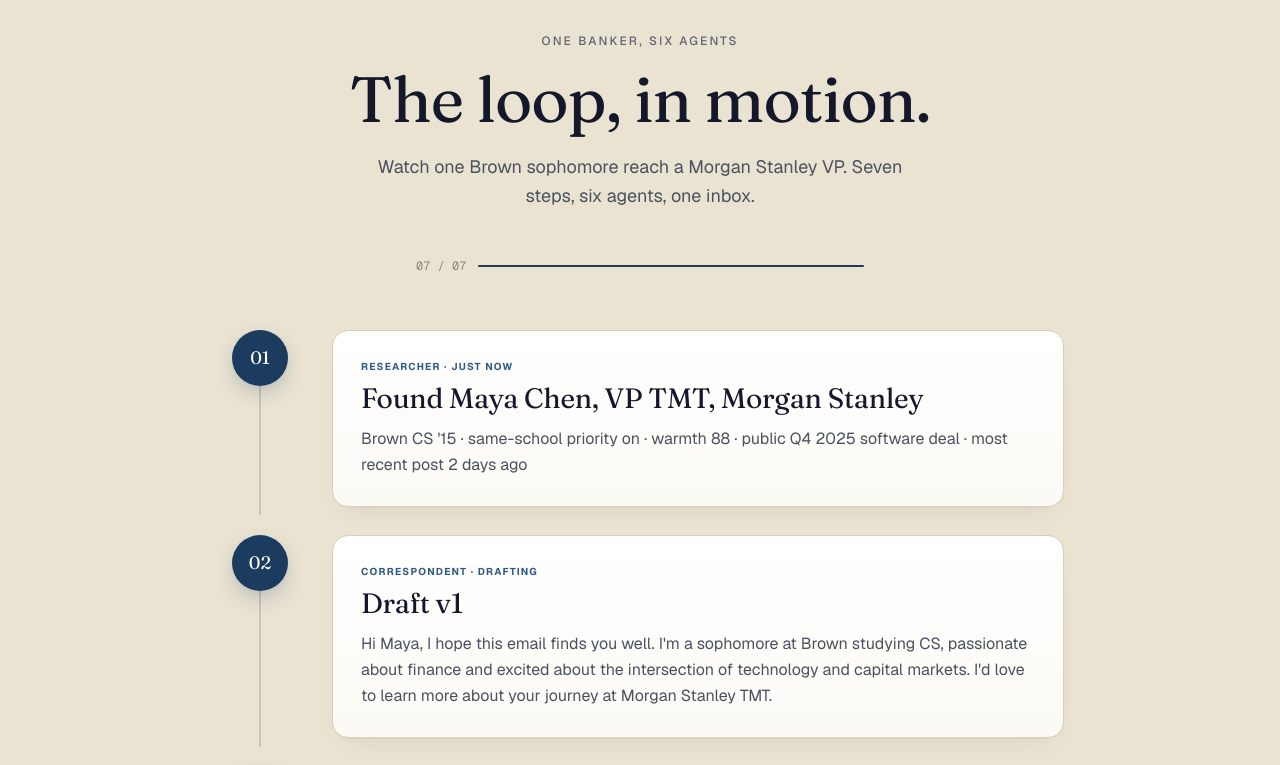
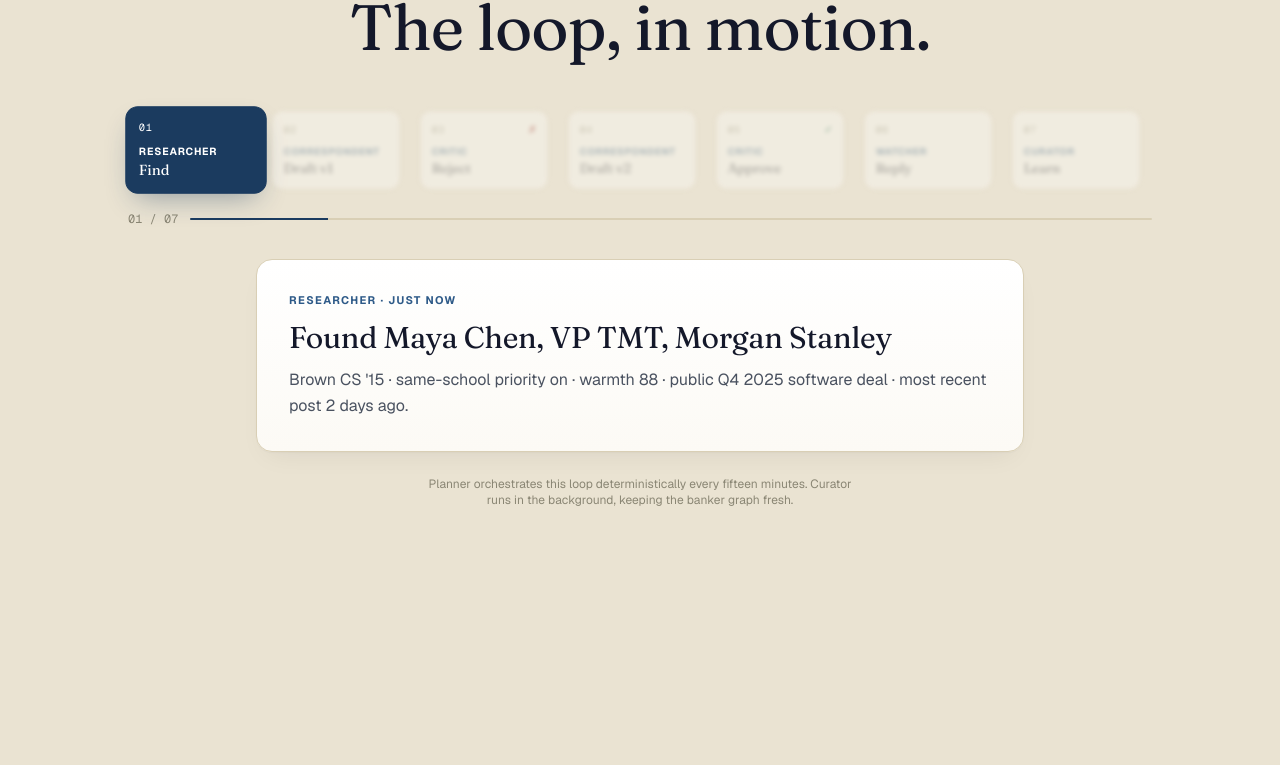
Before and after one commit to Dremix10/WarmIntro, a Next.js app: page / in a window 1280 px wide. Shown: the part 2077-2842 px from the top of the page. Built offline with nearby package versions, Linux system fonts and the light colour scheme; no server answers.

Commit message:
AgentLoop: pinned horizontal pipeline + focus panel, scroll-driven sequential unfold

```diff
--- a/src/app/design-lab/landing-v2/_parts/AgentLoop.tsx
+++ b/src/app/design-lab/landing-v2/_parts/AgentLoop.tsx
@@ -8,6 +8,7 @@
 
 type Step = {
   agent: AgentId;
+  shortLabel: string;
   eyebrow: string;
   title: string;
   body: string;
@@ -17,49 +18,56 @@
 const STEPS: Step[] = [
   {
     agent: "researcher",
+    shortLabel: "Find",
     eyebrow: "Researcher · just now",
     title: "Found Maya Chen, VP TMT, Morgan Stanley",
-    body: "Brown CS '15 · same-school priority on · warmth 88 · public Q4 2025 software deal · most recent post 2 days ago",
+    body: "Brown CS '15 · same-school priority on · warmth 88 · public Q4 2025 software deal · most recent post 2 days ago.",
   },
   {
     agent: "correspondent",
+    shortLabel: "Draft v1",
     eyebrow: "Correspondent · drafting",
-    title: "Draft v1",
+    title: "First pass at the email",
     body: "Hi Maya, I hope this email finds you well. I'm a sophomore at Brown studying CS, passionate about finance and excited about the intersection of technology and capital markets. I'd love to learn more about your journey at Morgan Stanley TMT.",
     variant: "draft",
   },
   {
     agent: "critic",
+    shortLabel: "Reject",
     eyebrow: "Critic · reviewing v1",
     title: "Rejected — too generic",
-    body: "Voice: too formal. Specificity: missing the recent deal reference. Try again.",
+    body: "Voice: too formal. Specificity: missing the recent deal reference. Send back to Correspondent for a revise.",
     variant: "reject",
   },
   {
     agent: "correspondent",
+    shortLabel: "Draft v2",
     eyebrow: "Correspondent · revised",
-    title: "Draft v2",
+    title: "Tighter, in the student's voice",
     body: "Hi Maya, I'm a Brown CS sophomore looking at TMT and saw your team led the Q4 software deal. I'm trying to learn how a banker actually thinks about a deal like that. Free for 15 minutes next week?",
     variant: "draft",
   },
   {
     agent: "critic",
+    shortLabel: "Approve",
     eyebrow: "Critic · reviewing v2",
-    title: "Approved",
-    body: "Voice ✓ · Specificity ✓ · Arc ✓ · Ask ✓. Ready to send.",
+    title: "Approved on all four axes",
+    body: "Voice ✓ · Specificity ✓ · Arc ✓ · Ask ✓. Ready to send from Gmail at the user's preferred time.",
     variant: "approve",
   },
   {
     agent: "watcher",
+    shortLabel: "Reply",
     eyebrow: "Watcher · 2 days later",
-    title: "Reply received",
-    body: "Maya: \"Tuesday 4pm work for you?\" → Stage advanced to Coffee.",
+    title: "Reply received from Maya",
+    body: "\"Tuesday 4pm work for you?\" Stage advanced from Sent → Coffee. Calendar invite drafted automatically.",
   },
   {
     agent: "curator",
+    shortLabel: "Learn",
     eyebrow: "Curator · background",
-    title: "Updated Maya's profile + recent_deal signal",
-    body: "Tomorrow's queue is sharper, for everyone using Alma.",
+    title: "Profile + signal updated",
+    body: "Maya's profile gets the recent_deal signal. Tomorrow's queue is sharper, for everyone using Alma.",
   },
 ];
 
@@ -67,120 +75,90 @@
   return n.toString().padStart(2, "0");
 }
 
-function StepRow({
-  step,
-  idx,
-  isLast,
-  onUnfold,
-}: {
-  step: Step;
-  idx: number;
-  isLast: boolean;
-  onUnfold: (i: number) => void;
-}) {
-  const ref = useRef<HTMLDivElement>(null);
-  const [unfolded, setUnfolded] = useState(false);
+function useReducedMotion() {
+  const [reduced, setReduced] = useState<boolean>(() =>
+    typeof window !== "undefined"
+      ? window.matchMedia("(prefers-reduced-motion: reduce)").matches
+      : false
+  );
+  useEffect(() => {
+    const mq = window.matchMedia("(prefers-reduced-motion: reduce)");
+    const handler = (e: MediaQueryListEvent) => setReduced(e.matches);
+    mq.addEventListener("change", handler);
+    return () => mq.removeEventListener("change", handler);
+  }, []);
+  return reduced;
+}
 
+export function AgentLoop() {
+  const sectionRef = useRef<HTMLElement>(null);
+  const [activeIndex, setActiveIndex] = useState(0);
+  const reducedMotion = useReducedMotion();
+
+  // Reduced-motion fallback: auto-advance once when section enters viewport.
   useEffect(() => {
-    const el = ref.current;
-    if (!el) return;
-    if (typeof window !== "undefined" && window.matchMedia("(prefers-reduced-motion: reduce)").matches) {
-      setUnfolded(true);
-      onUnfold(idx);
-      return;
-    }
+    if (!reducedMotion) return;
+    const sec = sectionRef.current;
+    if (!sec) return;
     const observer = new IntersectionObserver(
-      ([entry]) => {
-        if (entry.isIntersecting) {
-          setUnfolded(true);
-          onUnfold(idx);
+      (entries) => {
+        if (entries[0].isIntersecting) {
+          STEPS.forEach((_, i) => {
+            window.setTimeout(() => setActiveIndex(i), i * 350);
+          });
           observer.disconnect();
         }
       },
-      { threshold: 0.35, rootMargin: "0px 0px -15% 0px" }
+      { threshold: 0.4 }
     );
-    observer.observe(el);
+    observer.observe(sec);
     return () => observer.disconnect();
-  }, [idx, onUnfold]);
+  }, [reducedMotion]);
 
-  const isReject = step.variant === "reject";
-  const isApprove = step.variant === "approve";
+  // Scroll-progress driven (default).
+  useEffect(() => {
+    if (reducedMotion) return;
+    let rafId = 0;
+    const update = () => {
+      rafId = 0;
+      const sec = sectionRef.current;
+      if (!sec) return;
+      const rect = sec.getBoundingClientRect();
+      const vh = window.innerHeight;
+      const pinTop = -rect.top;
+      const pinRange = rect.height - vh;
+      const raw = pinRange > 0 ? pinTop / pinRange : 0;
+      const progress = Math.max(0, Math.min(1, raw));
+      const idx = Math.min(
+        STEPS.length - 1,
+        Math.max(0, Math.floor(progress * STEPS.length))
+      );
+      setActiveIndex((prev) => (prev === idx ? prev : idx));
+    };
+    const onScroll = () => {
+      if (rafId) return;
+      rafId = window.requestAnimationFrame(update);
+    };
+    update();
+    window.addEventListener("scroll", onScroll, { passive: true });
+    window.addEventListener("resize", onScroll);
+    return () => {
+      window.removeEventListener("scroll", onScroll);
+      window.removeEventListener("resize", onScroll);
+      if (rafId) window.cancelAnimationFrame(rafId);
+    };
+  }, [reducedMotion]);
 
-  return (
-    <div
-      ref={ref}
-      data-unfolded={unfolded}
-      className="agent-row group relative grid grid-cols-[56px_1fr] gap-4 md:grid-cols-[88px_1fr] md:gap-7"
-    >
-      {/* Rail node + connector */}
-      <div className="relative flex flex-col items-center">
-        <div
-          className={
-            "agent-rail-node relative z-10 flex h-12 w-12 shrink-0 items-center justify-center rounded-full font-[family-name:var(--font-fraunces)] text-base transition-all duration-500 md:h-14 md:w-14 md:text-lg " +
-            (unfolded
-              ? "bg-[#1B3B5F] text-white shadow-[0_8px_24px_-8px_rgba(27,59,95,.45)]"
-              : "border border-[#D9CFB5] bg-white text-[#8A8674]")
-          }
-        >
-          {pad(idx + 1)}
-        </div>
-        {!isLast && (
-          <span
-            className={
-              "agent-rail-connector absolute left-1/2 top-12 -translate-x-1/2 w-px transition-colors duration-700 md:top-14 " +
-              (unfolded ? "bg-[#1B3B5F]/35" : "bg-[#D9CFB5]")
-            }
-            style={{ height: "calc(100% - 3rem)" }}
-            aria-hidden
-          />
-        )}
-      </div>
-
-      {/* Content card */}
-      <div className="agent-row-content alma-card rounded-2xl border border-[#D9CFB5] p-5 md:p-7">
-        <div className="flex items-center justify-between gap-3">
-          <p className="text-[10px] font-bold uppercase tracking-[0.12em] text-[#2E5A88]">
-            {step.eyebrow}
-          </p>
-          {isReject && (
-            <span className="inline-flex items-center gap-1 rounded-full bg-[#FEE2E2] px-2 py-0.5 text-[10px] font-bold uppercase tracking-[0.08em] text-[#991B1B]">
-              ✗ rejected
-            </span>
-          )}
-          {isApprove && (
-            <span className="inline-flex items-center gap-1 rounded-full bg-[#D1FAE5] px-2 py-0.5 text-[10px] font-bold uppercase tracking-[0.08em] text-[#065F46]">
-              ✓ approved
-            </span>
-          )}
-        </div>
-        <h3 className="mt-2 text-2xl leading-[1.15] tracking-[-0.01em] font-[family-name:var(--font-fraunces)] text-[#14182A] md:text-[28px]">
-          {step.title}
-        </h3>
-        <p className="mt-3 text-sm leading-relaxed text-[#4A5260] md:text-base">{step.body}</p>
-      </div>
-    </div>
-  );
-}
-
-export function AgentLoop() {
-  const [unfoldedSet, setUnfoldedSet] = useState<Set<number>>(new Set([0]));
-
-  const handleUnfold = (i: number) => {
-    setUnfoldedSet((prev) => {
-      if (prev.has(i)) return prev;
-      const next = new Set(prev);
-      next.add(i);
-      return next;
-    });
-  };
-
-  const progress = unfoldedSet.size / STEPS.length;
+  const step = STEPS[activeIndex];
 
   return (
     <section
-      className="relative mx-auto max-w-4xl px-6 py-24 md:py-32"
+      ref={sectionRef}
+      className="relative"
+      style={{ minHeight: "180vh" }}
       aria-label="The agent loop, one banker through the pipeline"
     >
+      <div className="sticky top-16 mx-auto flex min-h-[80vh] max-w-6xl flex-col justify-center px-6 py-10 md:py-14">
         <div className="mx-auto max-w-2xl text-center">
           <p className="text-xs font-medium uppercase tracking-[0.18em] text-[#5C6472]">
             One banker, six agents
@@ -188,39 +166,87 @@
           <h2 className="mt-4 text-[40px] leading-[1.05] tracking-[-0.015em] font-[family-name:var(--font-fraunces)] text-[#14182A] md:text-[64px]">
             The loop, in motion.
           </h2>
-        <p className="mx-auto mt-5 max-w-xl text-base leading-relaxed text-[#4A5260] md:text-lg">
-          Watch one Brown sophomore reach a Morgan Stanley VP. Seven steps, six agents, one inbox.
+        </div>
+
+        {/* Horizontal pipeline of step chips */}
+        <div className="agent-pipeline mx-auto mt-12 flex w-full max-w-5xl items-stretch gap-2 overflow-x-auto pb-2 md:gap-3 md:overflow-visible">
+          {STEPS.map((s, i) => {
+            const state =
+              i < activeIndex ? "done" : i === activeIndex ? "active" : "folded";
+            return (
+              <div
+                key={i}
+                data-state={state}
+                className="agent-chip relative flex w-[122px] shrink-0 flex-col rounded-xl border border-[#D9CFB5] bg-white p-3 md:w-auto md:flex-1"
+              >
+                <div className="flex items-center justify-between gap-1">
+                  <span className="font-mono text-[10px] tracking-[0.08em] text-[#8A8674]">
+                    {pad(i + 1)}
+                  </span>
+                  {s.variant === "reject" && (
+                    <span className="text-[10px] font-bold text-[#991B1B]">✗</span>
+                  )}
+                  {s.variant === "approve" && (
+                    <span className="text-[10px] font-bold text-[#065F46]">✓</span>
+                  )}
+                </div>
+                <p className="mt-2 text-[10px] font-bold uppercase tracking-[0.08em] text-[#2E5A88]">
+                  {s.agent}
+                </p>
+                <p className="mt-0.5 text-sm font-[family-name:var(--font-fraunces)] leading-tight text-[#14182A]">
+                  {s.shortLabel}
                 </p>
               </div>
+            );
+          })}
+        </div>
 
-      <div className="mx-auto mt-12 flex max-w-md items-center gap-3">
+        {/* Progress bar */}
+        <div className="mx-auto mt-3 flex w-full max-w-5xl items-center gap-3">
           <span className="font-mono text-xs tabular-nums text-[#8A8674]">
-          {pad(unfoldedSet.size)} / {pad(STEPS.length)}
+            {pad(activeIndex + 1)} / {pad(STEPS.length)}
           </span>
           <div className="h-[2px] flex-1 overflow-hidden rounded-sm bg-[#D9CFB5]">
             <div
-            className="h-full bg-[#1B3B5F] transition-[width] duration-700 ease-out"
-            style={{ width: `${progress * 100}%` }}
+              className="h-full bg-[#1B3B5F] transition-[width] duration-500 ease-out"
+              style={{ width: `${((activeIndex + 1) / STEPS.length) * 100}%` }}
             />
           </div>
         </div>
 
-      <div className="relative mt-14 space-y-6 md:space-y-7">
-        {STEPS.map((step, i) => (
-          <StepRow
-            key={i}
-            step={step}
-            idx={i}
-            isLast={i === STEPS.length - 1}
-            onUnfold={handleUnfold}
-          />
-        ))}
+        {/* Focus panel — full content for the active step */}
+        <div className="mx-auto mt-8 w-full max-w-3xl">
+          <div
+            key={activeIndex}
+            className="agent-focus alma-card rounded-2xl border border-[#D9CFB5] p-6 md:p-8"
+          >
+            <div className="flex items-center justify-between gap-3">
+              <p className="text-[11px] font-bold uppercase tracking-[0.12em] text-[#2E5A88]">
+                {step.eyebrow}
+              </p>
+              {step.variant === "reject" && (
+                <span className="inline-flex items-center gap-1 rounded-full bg-[#FEE2E2] px-2 py-0.5 text-[10px] font-bold uppercase tracking-[0.08em] text-[#991B1B]">
+                  ✗ rejected
+                </span>
+              )}
+              {step.variant === "approve" && (
+                <span className="inline-flex items-center gap-1 rounded-full bg-[#D1FAE5] px-2 py-0.5 text-[10px] font-bold uppercase tracking-[0.08em] text-[#065F46]">
+                  ✓ approved
+                </span>
+              )}
+            </div>
+            <h3 className="mt-3 text-2xl leading-[1.15] tracking-[-0.01em] font-[family-name:var(--font-fraunces)] text-[#14182A] md:text-3xl">
+              {step.title}
+            </h3>
+            <p className="mt-3 text-sm leading-relaxed text-[#4A5260] md:text-base">{step.body}</p>
+          </div>
         </div>
 
-      <p className="mx-auto mt-10 max-w-md text-center text-xs text-[#8A8674]">
+        <p className="mx-auto mt-6 max-w-md text-center text-xs text-[#8A8674]">
           Planner orchestrates this loop deterministically every fifteen minutes. Curator runs in the
           background, keeping the banker graph fresh.
         </p>
+      </div>
     </section>
   );
 }
--- a/src/app/globals.css
+++ b/src/app/globals.css
@@ -196,38 +196,59 @@
   .alma-card:hover { transform: none; box-shadow: none; }
 }
 
-/* Agent-loop step rows — unfold as they enter the viewport.
-   Each row starts dimmed, slightly translated, slightly blurred.
-   IntersectionObserver flips data-unfolded=true; CSS handles the rest. */
-.agent-row .agent-row-content {
-  opacity: 0;
-  transform: translateY(48px) scale(0.97);
-  filter: blur(3px);
+/* Agent-loop horizontal pipeline — chips unfold left-to-right as the section
+   pins and scroll progress advances. Three states: folded (not yet reached),
+   active (current step), done (already passed). */
+.agent-chip {
   transition:
-    opacity 700ms cubic-bezier(.22,.75,.3,1),
-    transform 800ms cubic-bezier(.22,.75,.3,1),
-    filter 700ms cubic-bezier(.22,.75,.3,1);
-  will-change: transform, opacity, filter;
+    opacity 500ms cubic-bezier(.22,.75,.3,1),
+    transform 600ms cubic-bezier(.22,.75,.3,1),
+    border-color 400ms ease,
+    background-color 400ms ease,
+    box-shadow 400ms ease,
+    filter 500ms cubic-bezier(.22,.75,.3,1);
+  will-change: transform, opacity;
 }
-.agent-row[data-unfolded="true"] .agent-row-content {
+.agent-chip[data-state="folded"] {
+  opacity: 0.32;
+  transform: translateX(-8px) scale(0.95);
+  filter: blur(2px);
+}
+.agent-chip[data-state="done"] {
+  opacity: 0.85;
+  transform: translateX(0) scale(1);
+  filter: none;
+  background-image: linear-gradient(180deg, #ffffff 0%, #FCFAF5 100%);
+  border-color: rgba(27, 59, 95, 0.25);
+}
+.agent-chip[data-state="active"] {
   opacity: 1;
-  transform: translateY(0) scale(1);
-  filter: blur(0);
+  transform: translateX(0) scale(1.04);
+  filter: none;
+  background-color: #1B3B5F;
+  border-color: #1B3B5F;
+  box-shadow: 0 12px 28px -10px rgba(27, 59, 95, 0.45);
+}
+.agent-chip[data-state="active"] * {
+  color: #fff !important;
 }
 
-.agent-row .agent-rail-node {
-  opacity: 0.35;
+/* Focus panel cross-fade when active step changes (key prop on the panel
+   forces a remount, this animation runs each time). */
+@keyframes agent-focus-in {
+  from { opacity: 0; transform: translateY(8px); }
+  to   { opacity: 1; transform: translateY(0); }
 }
-.agent-row[data-unfolded="true"] .agent-rail-node {
-  opacity: 1;
+.agent-focus {
+  animation: agent-focus-in 380ms cubic-bezier(.22,.75,.3,1);
 }
 
 @media (prefers-reduced-motion: reduce) {
-  .agent-row .agent-row-content {
+  .agent-chip {
+    transition: none;
     opacity: 1;
     transform: none;
     filter: none;
-    transition: none;
   }
-  .agent-row .agent-rail-node { opacity: 1; }
+  .agent-focus { animation: none; }
 }
```
Lines whose indentation alone changed are shown as unchanged.
